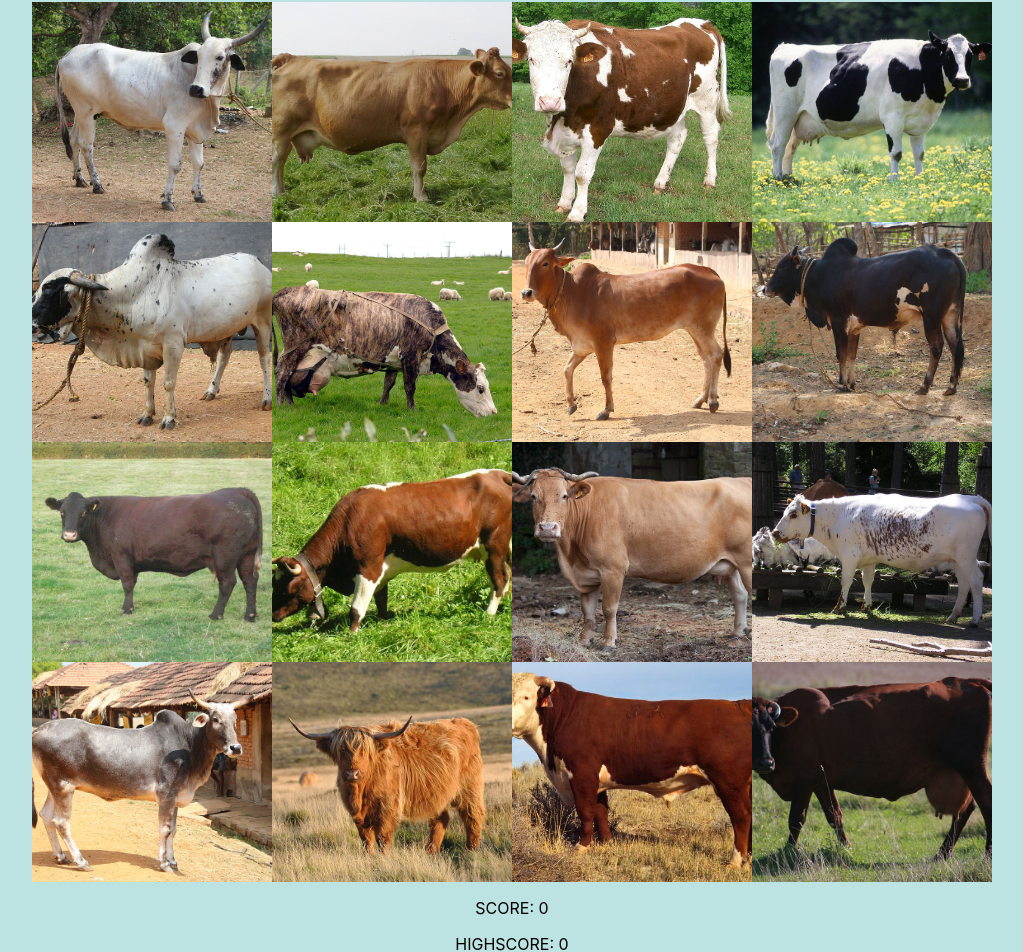
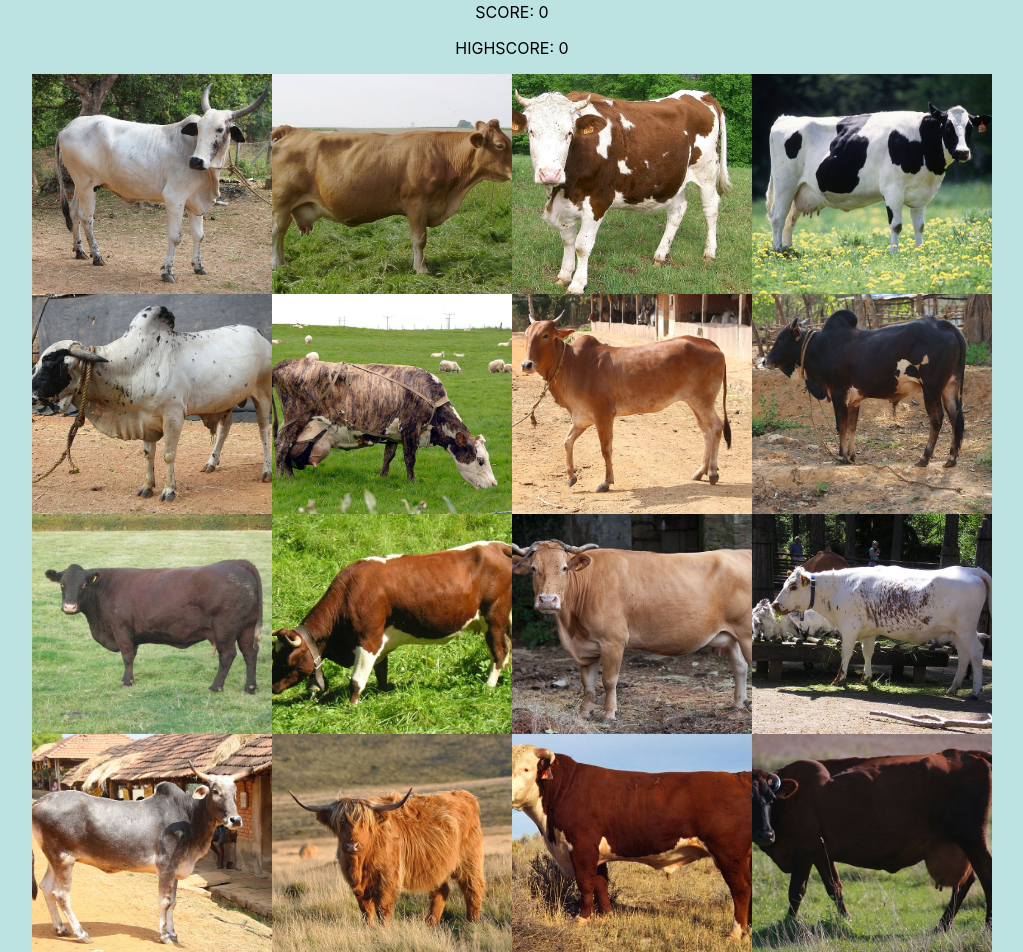
Before and after one commit to digidub/cards-against-cowmanity, a React (Create React App) app: page / in a window 1280 px wide. Shown: the part 151-1103 px from the top of the page, without its empty margins (128-1151 px from the left). Built offline with nearby package versions, Linux system fonts and the light colour scheme.

Commit message:
fixed order of components so that scoreboard displays at top of page

```diff
--- a/src/App.js
+++ b/src/App.js
@@ -51,8 +51,8 @@ const App = (props) => {
   return (
     <div className='App'>
       <Header />
+      <Scoreboard score={score} highScore={highScore} />
       <GridContainer cows={cows} clicked={clicked} clickFunction={handleClick} />
-      <Scoreboard score={score} highScore={highScore} />
     </div>
   );
 };
```
